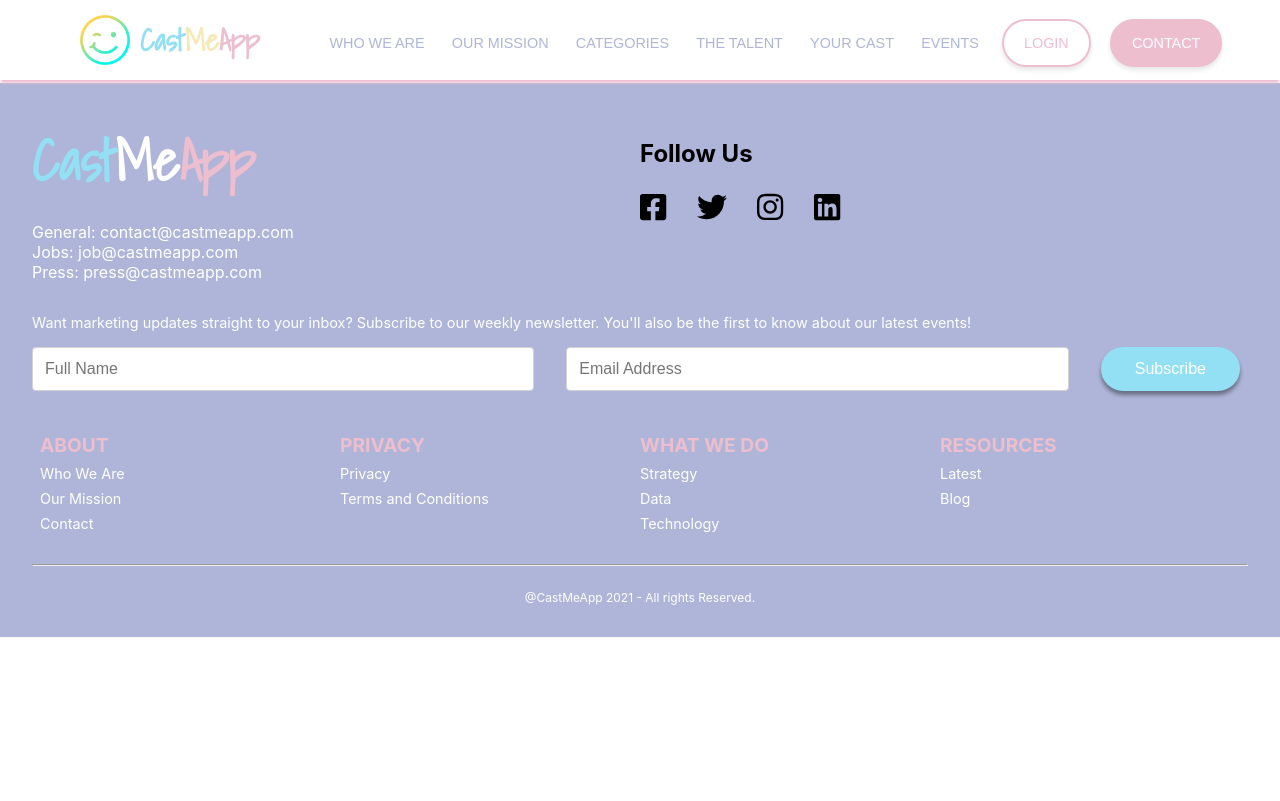
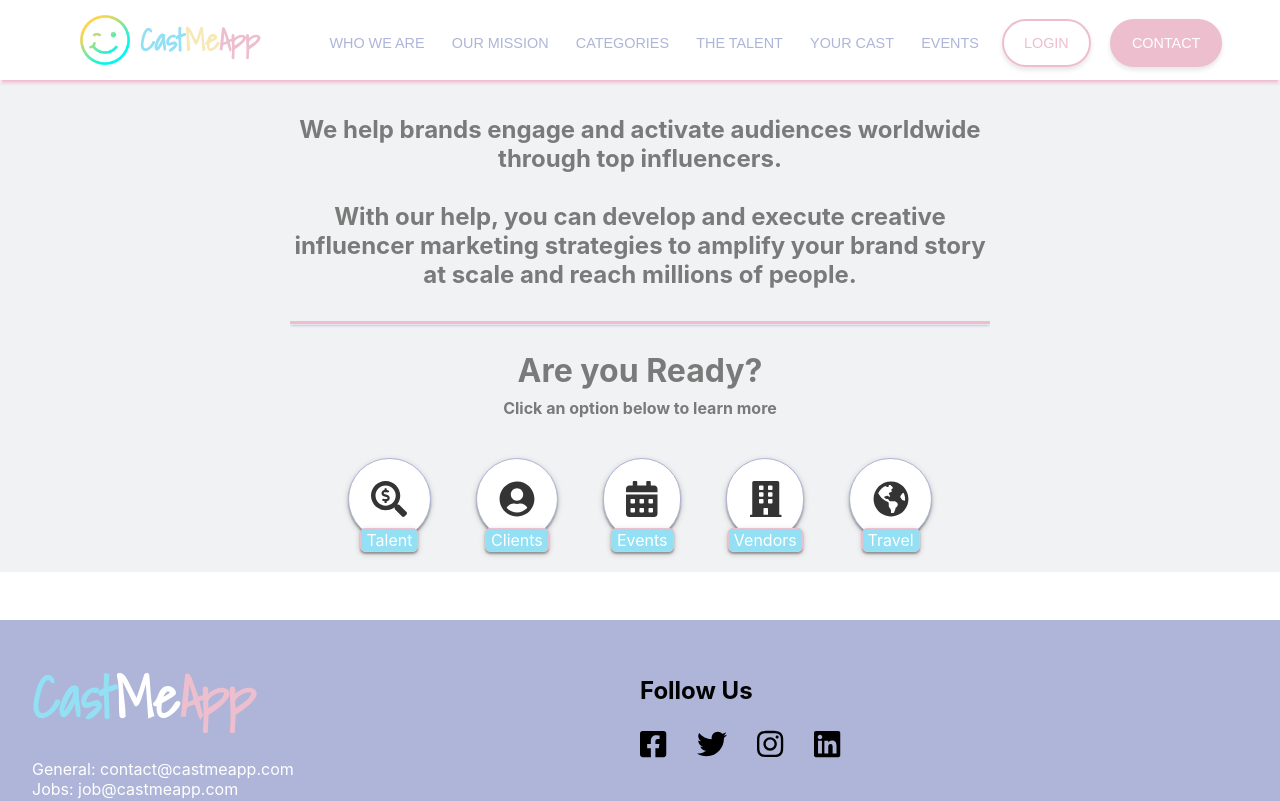
Before and after one commit to FrancisCalizo/ohio-taxidermy-supply, a Next.js app: page / in a window 1280 px wide. Shown: the top 801 px of the page. Built offline with nearby package versions, Linux system fonts and the light colour scheme.

Commit message:
feat: implement icon buttons for header

```diff
--- /dev/null
+++ b/components/page-index/Header.tsx
@@ -0,0 +1,133 @@
+import React from 'react';
+import styled from 'styled-components';
+import { FontAwesomeIcon } from '@fortawesome/react-fontawesome';
+import {
+  faUserCircle,
+  faSearchDollar,
+  faCalendarAlt,
+  faGlobeAmericas,
+  faBuilding,
+} from '@fortawesome/free-solid-svg-icons';
+
+export default function Header() {
+  return (
+    <div>
+      <MainText>
+        We help brands engage and activate audiences worldwide through top influencers.
+        <br />
+        <br />
+        With our help, you can develop and execute creative influencer marketing strategies to
+        amplify your brand story at scale and reach millions of people.
+      </MainText>
+
+      <Line />
+
+      <SubText>
+        <h2 className="main">Are you Ready?</h2>
+        <h3 className="secondary">Click an option below to learn more</h3>
+      </SubText>
+
+      <IconsContainer>
+        {ICONS.map((icon, key) => (
+          <Icon key={key} role="button" tabIndex={0}>
+            <div>
+              <FontAwesomeIcon
+                icon={icon.icon}
+                style={{ fontSize: 36, color: 'rgb(52, 52, 52)' }}
+              />
+            </div>
+            <div>
+              <span>{icon.title}</span>
+            </div>
+          </Icon>
+        ))}
+      </IconsContainer>
+    </div>
+  );
+}
+
+const MainText = styled.h1`
+  font-size: 1.5rem;
+  color: ${(props) => props.theme.colors.gray};
+  padding: 2rem 0;
+  text-align: center;
+  max-width: 700px;
+  margin: 0 auto;
+`;
+
+const SubText = styled.div`
+  text-align: center;
+  max-width: 700px;
+  margin: 0 auto;
+  color: ${(props) => props.theme.colors.gray};
+
+  .main {
+    font-size: 2rem;
+    margin-bottom: 0.5rem;
+  }
+
+  .secondary {
+    font-size: 1rem;
+    margin: 0;
+  }
+`;
+
+const Line = styled.div`
+  height: 3px;
+  background: ${(props) => props.theme.colors.pink};
+  max-width: 700px;
+  margin: 0 auto;
+  box-shadow: ${(props) => `0 3px 2px -1px ${props.theme.colors.purple}`};
+`;
+
+const IconsContainer = styled.div`
+  display: flex;
+  flex-wrap: wrap;
+  margin-top: 2rem;
+  justify-content: space-between;
+  width: 600px;
+  margin: 2rem auto;
+`;
+
+const Icon = styled.div`
+  &:hover {
+    transform: scale(1.05);
+    transition: transform 0.2s ease-in-out;
+    cursor: pointer;
+  }
+
+  & > div:nth-child(1) {
+    background: white;
+    margin: 0.5rem;
+    padding: 1.4rem 1.4rem;
+    border-radius: 100px;
+    border: 1px solid ${(props) => props.theme.colors.purple};
+    box-shadow: 0 2px 2px rgba(0, 0, 0, 0.3), 0 2px 6px 0 rgba(0, 0, 0, 0.19);
+    transition: all 300ms ease-in-out;
+  }
+
+  & div:nth-child(2) {
+    display: flex;
+    justify-content: center;
+
+    & > span {
+      color: white;
+      text-align: center;
+      background: ${(props) => props.theme.colors.teal};
+      padding: 1px 5px;
+      border: 1px solid ${(props) => props.theme.colors.pink};
+      border-radius: 5px;
+      box-shadow: 0 2px 2px rgba(0, 0, 0, 0.3), 0 2px 6px 0 rgba(0, 0, 0, 0.19);
+      transform: translateY(-20px);
+      transition: all 300ms ease-in-out;
+    }
+  }
+`;
+
+const ICONS = [
+  { title: 'Talent', icon: faSearchDollar },
+  { title: 'Clients', icon: faUserCircle },
+  { title: 'Events', icon: faCalendarAlt },
+  { title: 'Vendors', icon: faBuilding },
+  { title: 'Travel', icon: faGlobeAmericas },
+];
--- a/pages/index.tsx
+++ b/pages/index.tsx
@@ -1,6 +1,7 @@
 import Head from 'next/head';
 
 import SiteLayout from 'components/layout/SiteLayout';
+import Header from 'components/page-index/Header';
 
 export default function Home() {
   return (
@@ -11,6 +12,7 @@ export default function Home() {
         <link rel="icon" href="/favicon.ico" />
       </Head>
       {/* <Banner /> */}
+      <Header />
 
       {/* {categories
         .filter((cat) => ['beautyCosmetics', 'comedy'].includes(cat.id))
```
